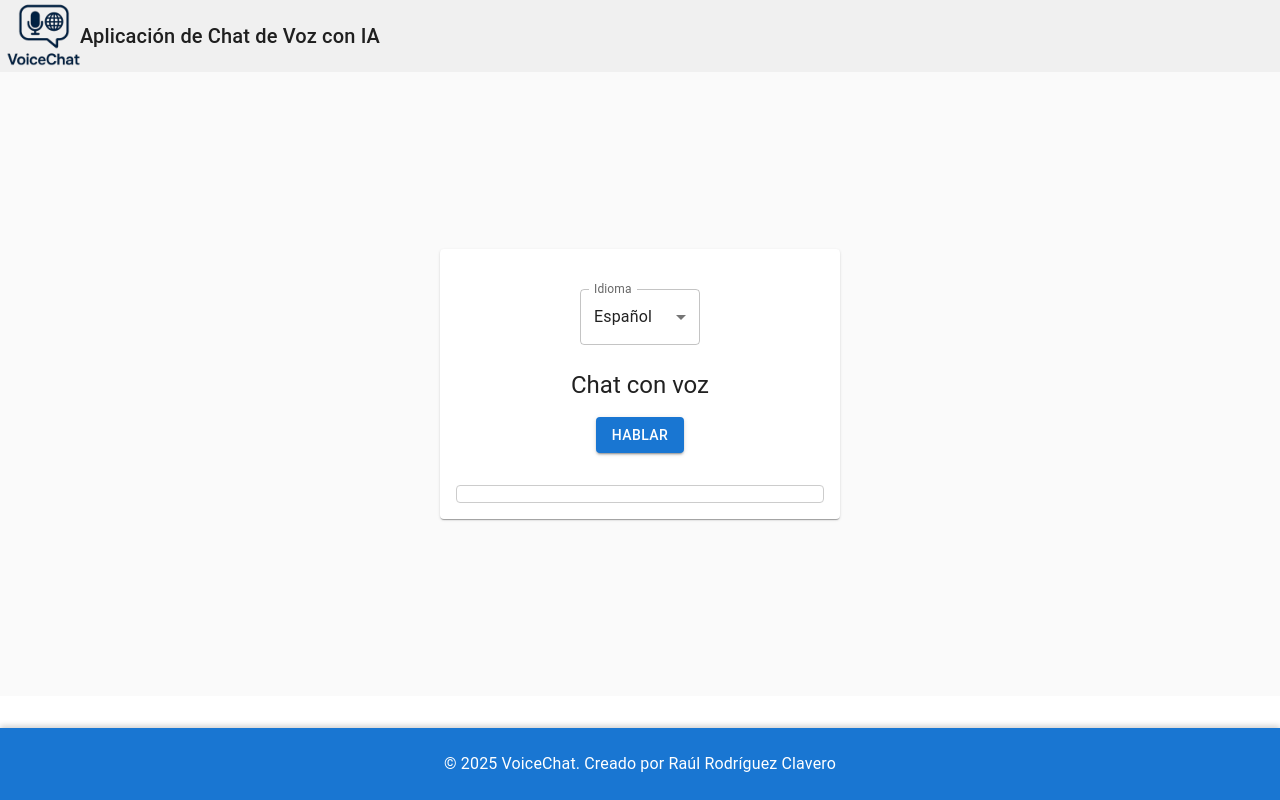
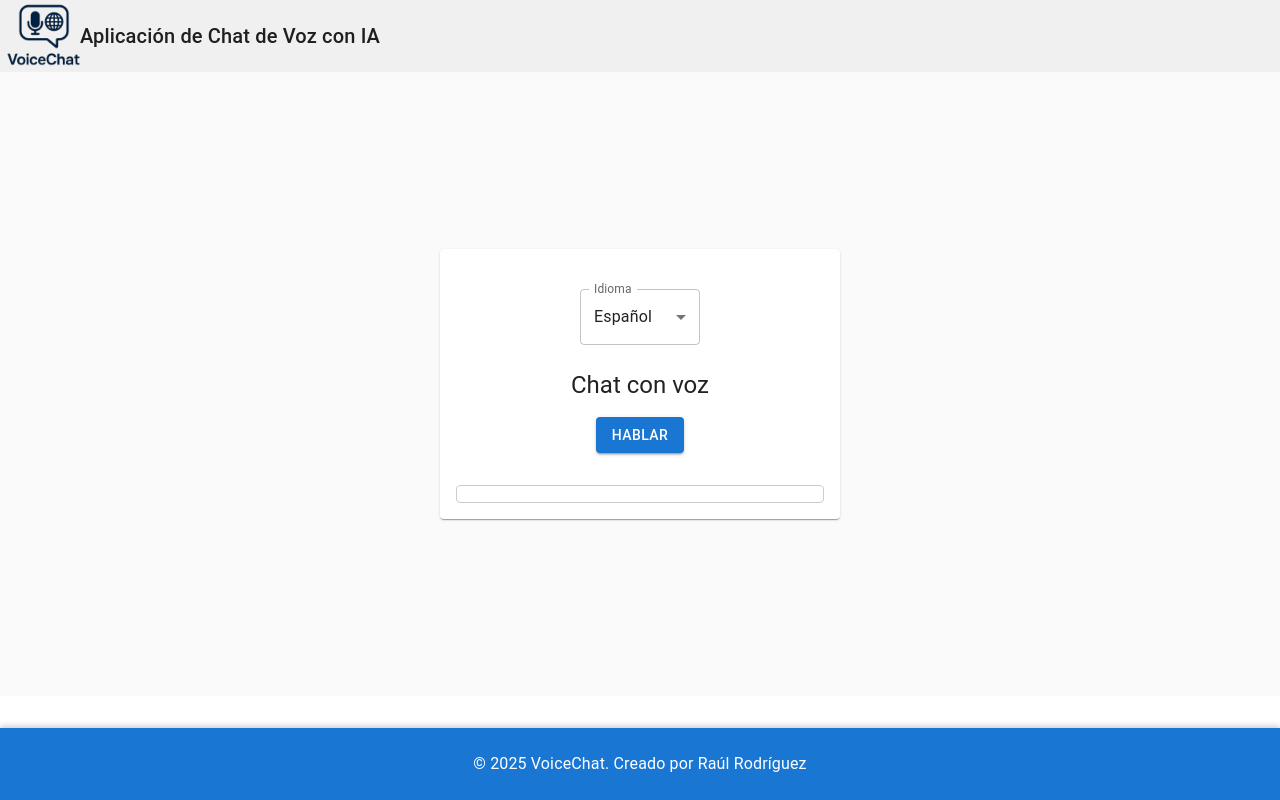
Before and after one commit to RaulWeirdStackDev/VoiceChatFrontend, a React (Vite) app: page / in a window 1280 px wide. Built offline with nearby package versions, Linux system fonts and the light colour scheme; no server answers.

Commit message:
editando footer

```diff
--- a/src/components/Footer/Footer.jsx
+++ b/src/components/Footer/Footer.jsx
@@ -17,7 +17,7 @@ export const Footer = () => {
         &copy; {new Date().getFullYear()} VoiceChat.
                 Creado por{" "}
         <Link href="https://raul-rodriguez-c.vercel.app/" target="_blank" rel="noopener" color="inherit" underline="hover">
-          Raúl Rodríguez Clavero
+          Raúl Rodríguez
         </Link>
       </Typography>
 
```
